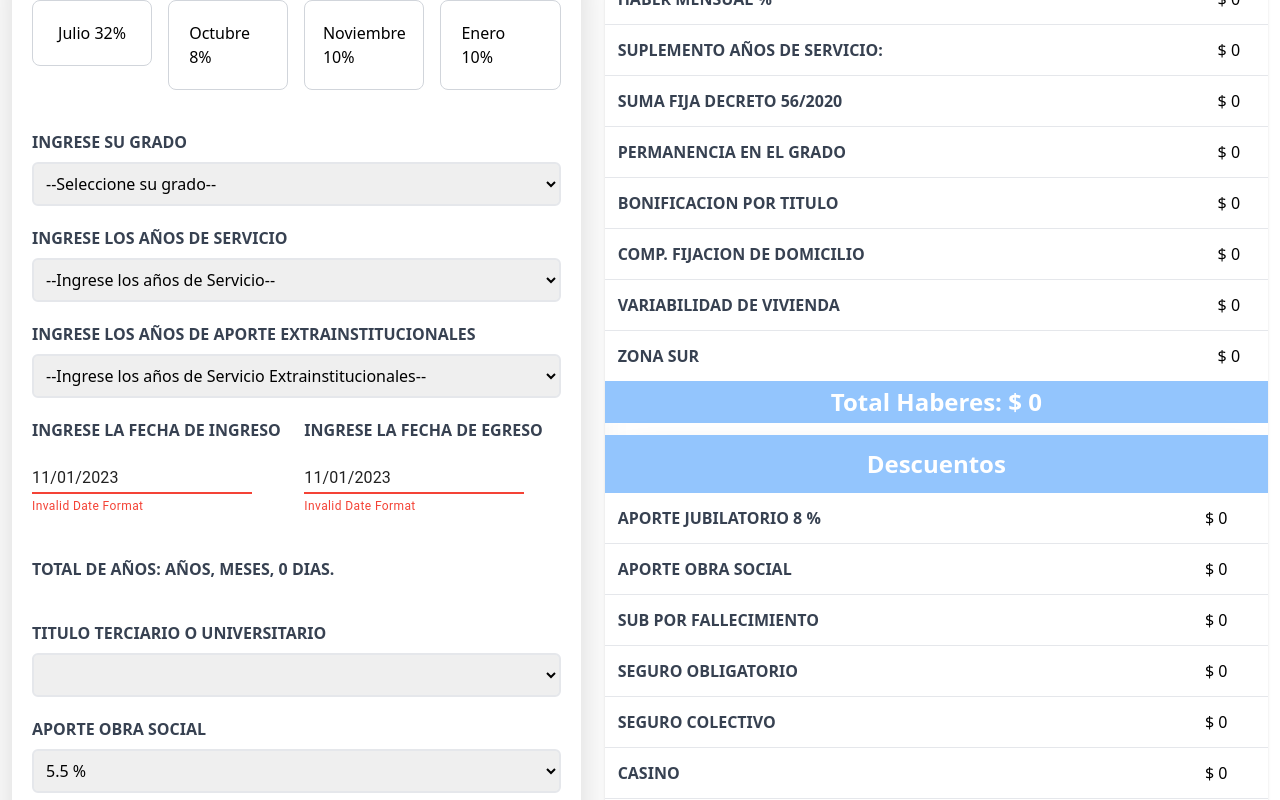
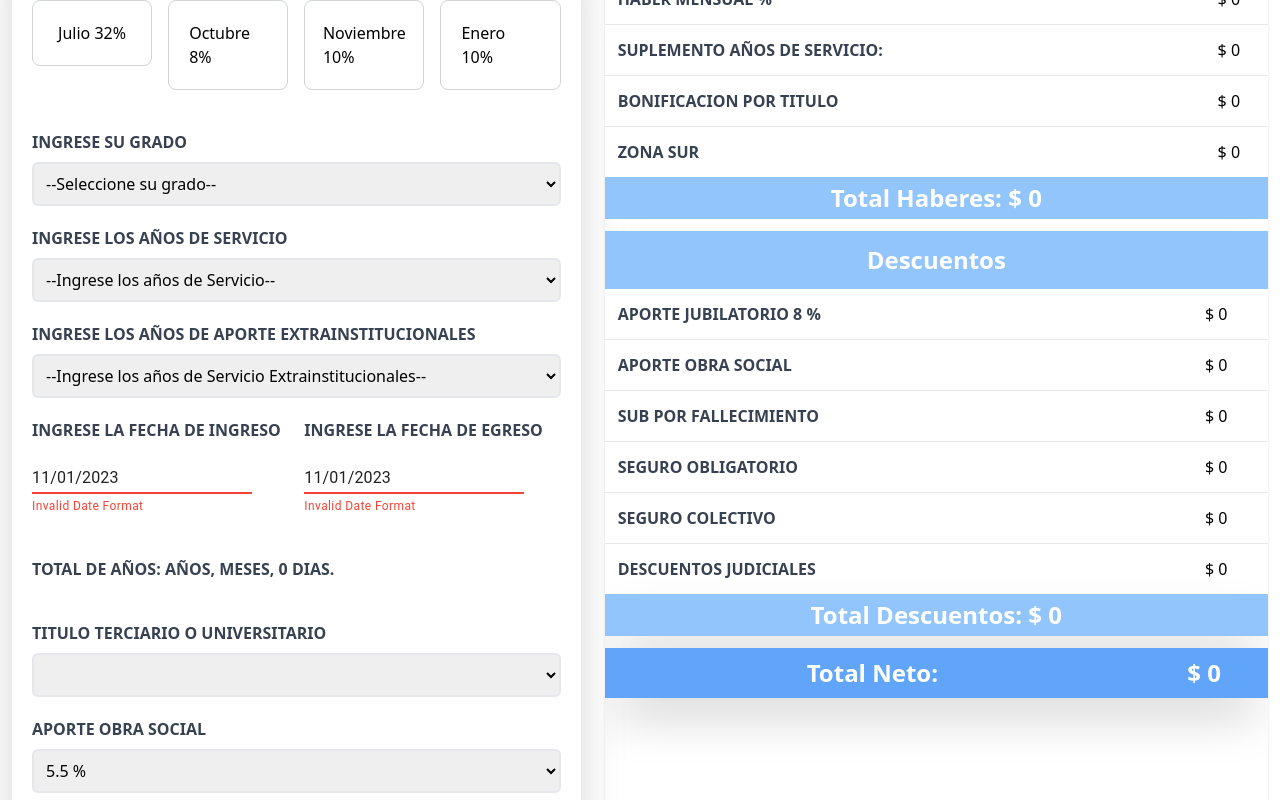
Before and after one commit to LeonelReyes/liquidacion-spf-main, a React (Vite) app: page / in a window 1280 px wide. Shown: the part 360-1160 px from the top of the page. Built offline with nearby package versions, Linux system fonts and the light colour scheme; what tailwindcss-tables would draw is missing.

Commit message:
Se sacan items que no se cobran de retirado

```diff
--- a/src/components/Calcular.jsx
+++ b/src/components/Calcular.jsx
@@ -258,30 +258,30 @@ const Calcular = ({datosAgente, setDatosAgente}) => {
                     <td><h4 className="w-auto">$ {supAniosDeServicio}</h4></td>
                 </tr>
 
-                <tr>
+                {/* <tr>
                     <td><h3 className=" text-gray-700 uppercase font-bold m-3">Suma fija decreto 56/2020</h3></td>
                     <td>$ {sumFijaDecreto56}</td>
-                </tr>
+                </tr> */}
 
-                <tr>
+                {/* <tr>
                     <td><h3 className=" text-gray-700 uppercase font-bold m-3">Permanencia en el grado</h3></td>
                     <td>$ {supPorAntiguedadEnElGrado}</td>
-                </tr>
+                </tr> */}
 
                 <tr>
                     <td><h3 className=" text-gray-700 uppercase font-bold m-3">bonificacion por titulo</h3></td>
                     <td>$ {bonificacionPorTitulo}</td>
                 </tr>
 
-                <tr>
+                {/* <tr>
                     <td><h3 className=" text-gray-700 uppercase font-bold m-3">Comp. Fijacion de domicilio</h3></td>
                     <td>$ {compPorFijacionDeDomicilio}</td>
-                </tr>
+                </tr> */}
 
-                <tr>
+                {/* <tr>
                     <td><h3 className=" text-gray-700 uppercase font-bold m-3">variabilidad de vivienda</h3></td>
                     <td>$ {bonVariabilidad}</td>
-                </tr>
+                </tr> */}
 
                 <tr>
                     <td><h3 className=" text-gray-700 uppercase font-bold m-3">zona sur</h3></td>
@@ -332,10 +332,10 @@ const Calcular = ({datosAgente, setDatosAgente}) => {
                     <td><h3 className=" text-gray-700 uppercase font-bold m-3">Seguro Colectivo</h3></td>
                     <td>$ {descSegColectivo}</td>
                 </tr>
-                <tr>
+                {/* <tr>
                     <td><h3 className=" text-gray-700 uppercase font-bold m-3">Casino</h3></td>
                     <td>$ {descCasino}</td>
-                </tr>
+                </tr> */}
                 <tr>
                     <td><h3 className=" text-gray-700 uppercase font-bold m-3">Descuentos Judiciales</h3></td>
                     <td>$ {descJudicial}</td>
--- a/src/components/Formulario.jsx
+++ b/src/components/Formulario.jsx
@@ -37,7 +37,7 @@ const Formulario = ({datosAgente, setDatosAgente}) => {
     const [fijacion, setFijacion] = useState (false);
     const [zona, setZona] = useState (false);
     const [segObligatorio, setSegObligatorio] = useState (true);
-    const [casino, setCasino] = useState (true);
+    const [casino, setCasino] = useState (false);
     const [subPorFallecimiento, setSubPorFallecimiento] = useState (true);
     const [segColectivo, setSegColectivo] = useState (false);
     const [descJudi, setDescJudi] = useState ('');
@@ -112,7 +112,7 @@ const Formulario = ({datosAgente, setDatosAgente}) => {
         setFijacion(false)
         setZona(false)
         setSegObligatorio(true)
-        setCasino(true)
+        setCasino(false)
         setSubPorFallecimiento(true)
         setSegColectivo(false)
         setDescJudi('')
```
